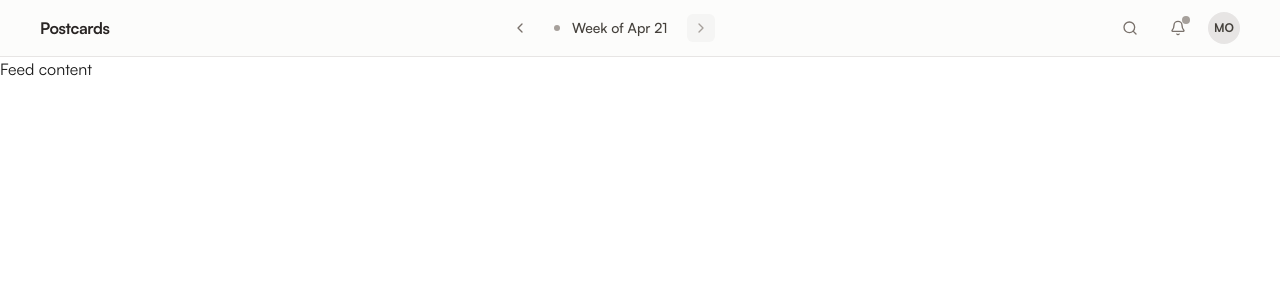
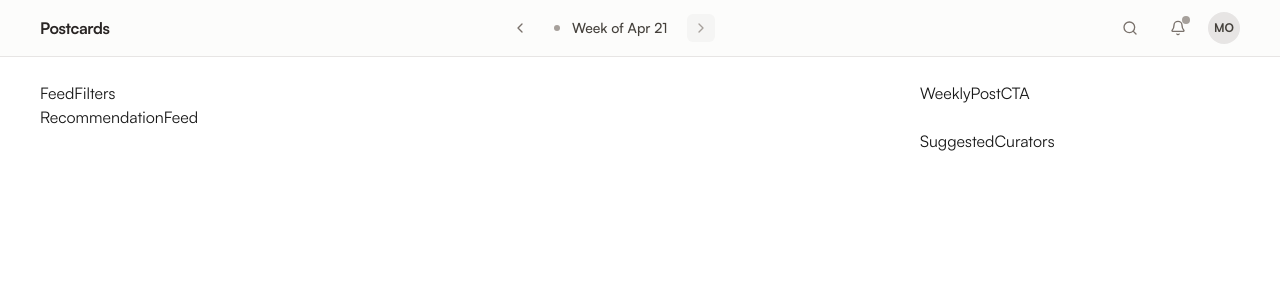
Before and after one commit to imustcreateasystem/postcards, a Next.js app: page / in a window 1280 px wide. Shown: the top 300 px of the page. Built offline with nearby package versions, Linux system fonts and the light colour scheme.

Commit message:
feat: scaffolding for feed content

```diff
--- a/ui/feed/components/FeedContent.tsx
+++ b/ui/feed/components/FeedContent.tsx
@@ -1,3 +1,45 @@
+import { Queue, Stack } from "@/ui/components/Container";
+
+function FeedFilters() {
+  return <div>FeedFilters</div>;
+}
+function RecommendationFeed() {
+  return <div>RecommendationFeed</div>;
+}
+function WeeklyPostCTA() {
+  return <div>WeeklyPostCTA</div>;
+}
+function SuggestedCurators() {
+  return <div>SuggestedCurators</div>;
+}
+
+function MainColumn() {
+  return (
+    <Stack gap={0} className="flex-1 min-w-0">
+      <FeedFilters />
+      <RecommendationFeed />
+    </Stack>
+  );
+}
+
+function Sidebar() {
+  return (
+    <Stack as="aside" gap={6} className="hidden lg:flex w-72 xl:w-80 shrink-0">
+      <WeeklyPostCTA />
+      <SuggestedCurators />
+    </Stack>
+  );
+}
+
 export default function FeedContent() {
-  return <div className="min-h-screen">Feed content</div>;
+  return (
+    <Queue
+      as="main"
+      gap={8}
+      className="mx-auto w-full max-w-screen-2xl px-4 py-6 sm:px-6 lg:px-8 xl:px-10 2xl:px-16"
+    >
+      <MainColumn />
+      <Sidebar />
+    </Queue>
+  );
 }
```
